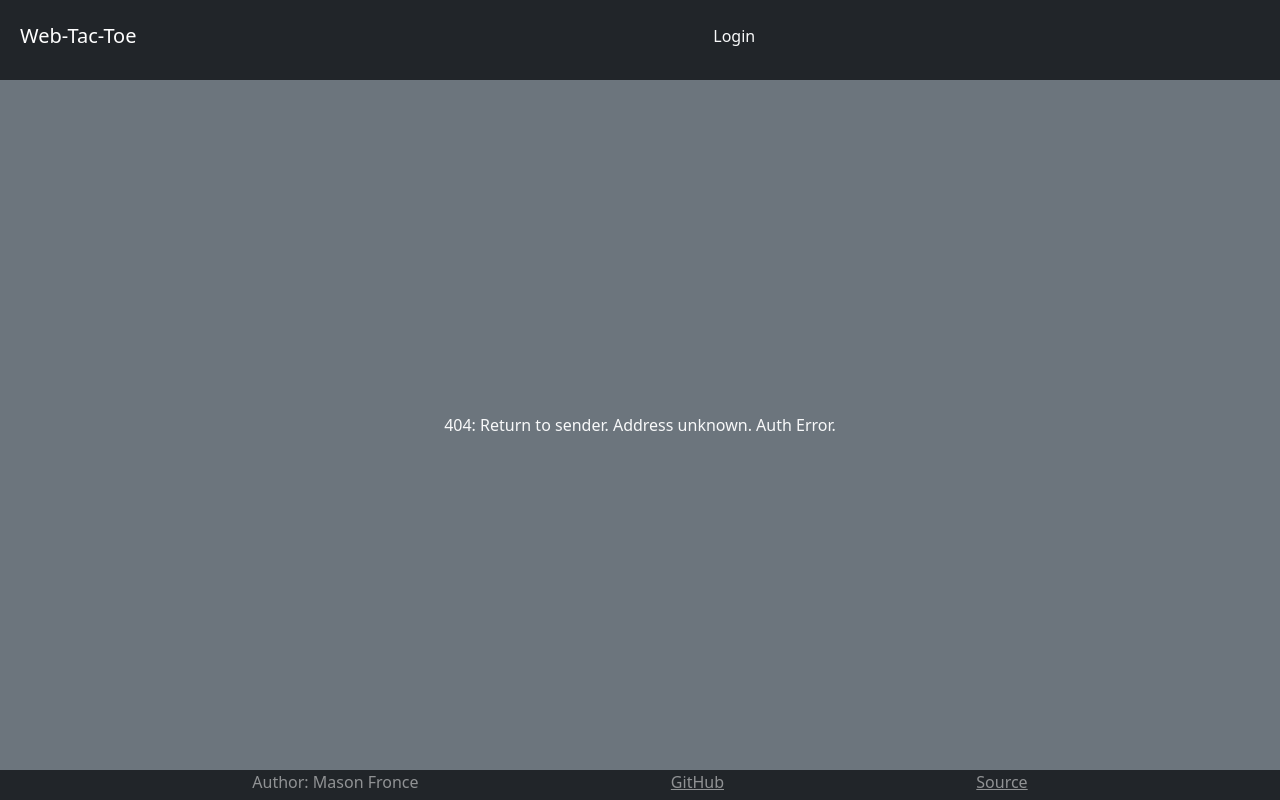
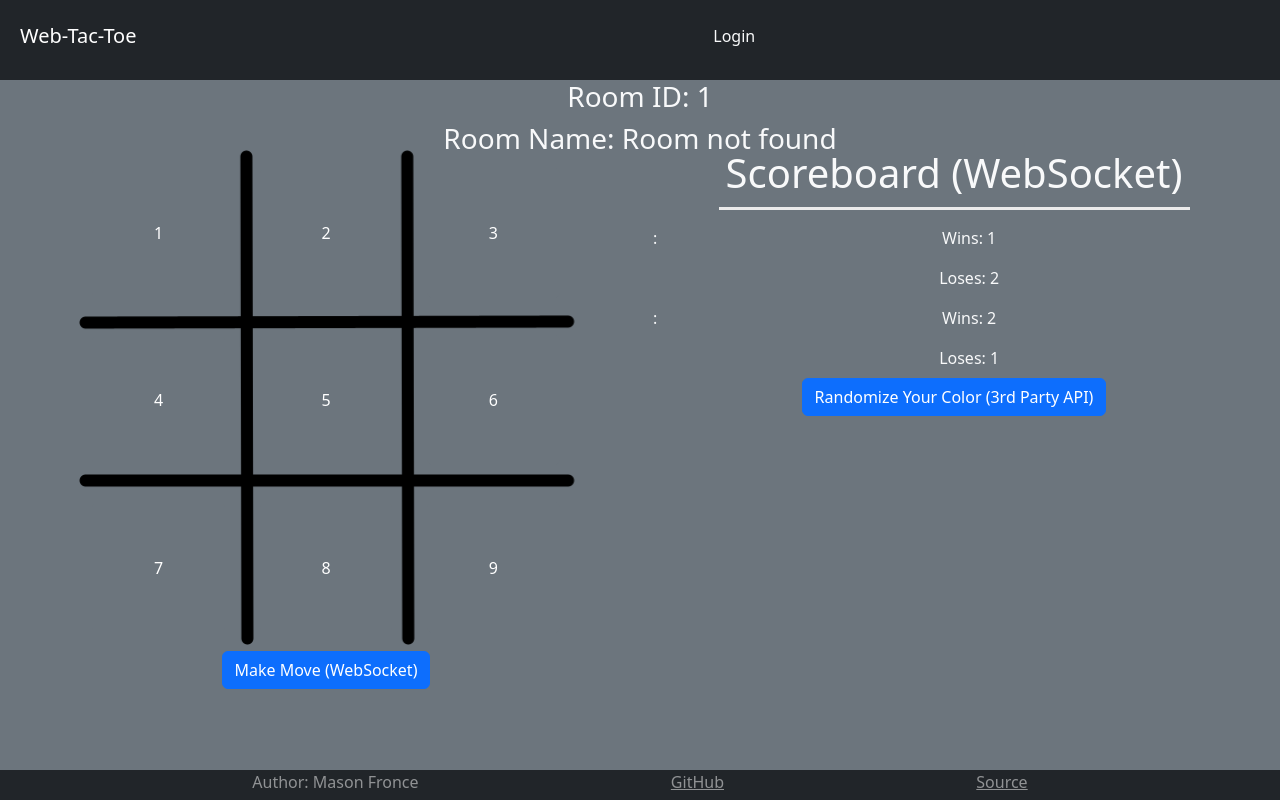
Before and after one commit to Kitsune2468/startup, a React (Vite) app: page /room/1 in a window 1280 px wide. Before the commit this address had no page. Built offline with nearby package versions, Linux system fonts and the light colour scheme.

Commit message:
React Pt2 - Progress on room. Finally got room data to load properly.

```diff
--- a/src/app.jsx
+++ b/src/app.jsx
@@ -30,11 +30,6 @@ export default function App() {
                             )}
                             {authState === AuthState.Authenticated && (
                                 <li className="nav-item">
-                                    <NavLink className='nav-link' to="room">Room</NavLink>
-                                </li>
-                            )}
-                            {authState === AuthState.Authenticated && (
-                                <li className="nav-item">
                                     {userName}
                                 </li>
                             )}
@@ -58,7 +53,7 @@ export default function App() {
                         exact
                     />
                     <Route path='/home' element={<Home userName={userName} />} />
-                    <Route path='/room' element={<Room userName={userName} />} />
+                    <Route path='/room/:roomID' element={<Room userName={userName} />} />
                     <Route path='*' element={<NotFound />} />
                 </Routes>
 
--- a/src/home/home.jsx
+++ b/src/home/home.jsx
@@ -1,8 +1,9 @@
-import React, { use } from 'react';
+import React from 'react';
 
 import './home.css';
 import { Button } from 'react-bootstrap';
 import { CreateRoom } from './createRoom'
+import { Link } from 'react-router-dom';
 
 export function Home(props) {
   const userName = props.userName;
@@ -22,7 +23,7 @@ export function Home(props) {
       roomsRows.push(
         <tr key = {i}>
           <td>{i}</td>
-          <td>{room.name}</td>
+          <td><Link to = {`/room/${i}`}>{room.name}</Link></td>
           <td>{room.player1}, {room.player2}</td>
         </tr>
       )
@@ -30,8 +31,8 @@ export function Home(props) {
 
   } else {
     roomsRows.push(
-      <tr key='0'>
-        <td colSpan='3'>You have no rooms!</td>
+      <tr key = '0'>
+        <td colSpan = '3'>You have no rooms!</td>
       </tr>
     )
   }
--- a/src/room/room.css
+++ b/src/room/room.css
@@ -26,7 +26,7 @@
 
 .board {
     justify-self: center;
-    background-image: url("/public/Board.png");
+    background-image: url("/Board.png");
     background-position-x: 1px;
     background-size: contain;
     background-repeat: no-repeat;
--- a/src/room/room.jsx
+++ b/src/room/room.jsx
@@ -1,22 +1,34 @@
 import React from 'react';
 import './room.css';
+import { useParams } from 'react-router-dom';
 
 export function Room(props) {
     const userName = props.userName;
+    const { roomID } = useParams();
+    const [usersRooms, setRooms] = React.useState([]);
+    const [roomData, setRoomData] = React.useState({name: "Room not found"});
+    const [opponentName, setOpponentName] = React.useState("badName");
 
-    /*
-    localStorage.setItem('userColor', rgb(214, 44, 44));
-    const userColor = localStorage.userColor;
-
-
-    const opposingPlayer = "Opposing Player";
-    const opposingColor = rgb(214, 44, 44);
-    */
+    React.useEffect(() => {
+        const usersRoomsText = localStorage.getItem('rooms');
+        if (usersRoomsText) {
+            //setRooms(JSON.parse(usersRoomsText))
+            const rooms = JSON.parse(usersRoomsText);
+            if(rooms.length) {
+                for (const [i, room] of rooms.entries()) {
+                    if(roomID == i) {
+                        setRoomData(room);
+                    }
+                }
+            }
+        }
+    }, []);
 
     return (
         <main className="container-fluid bg-secondary text-center outline">
         <section className="room-title">
-            <h2>PLACEHOLDER Room 1</h2>
+            <h3>Room ID: {roomID}</h3>
+            <h3>Room Name: {roomData.name}</h3>
         </section>
         <section className="body-section">
             <div className="game">
@@ -50,7 +62,7 @@ export function Room(props) {
                 <h1 className="scoreboard-title">Scoreboard (WebSocket)</h1>
                 <table className="scoreboard-info">
                     <tr>
-                        <td>PLACEHOLDER <span className="player1">Player 1</span>:</td>
+                        <td><span className="player1">{roomData.player1}</span>:</td>
                         <td className="win-loss">Wins: 1</td>
                     </tr>
                     <tr>
@@ -58,7 +70,7 @@ export function Room(props) {
                         <td className="win-loss">Loses: 2</td>
                     </tr>
                     <tr>
-                        <td>PLACEHOLDER <span className="player2">Player 2</span>:</td>
+                        <td><span className="player2">{roomData.player2}</span>:</td>
                         <td className="win-loss">Wins: 2</td>
                     </tr>
                     <tr>
```
